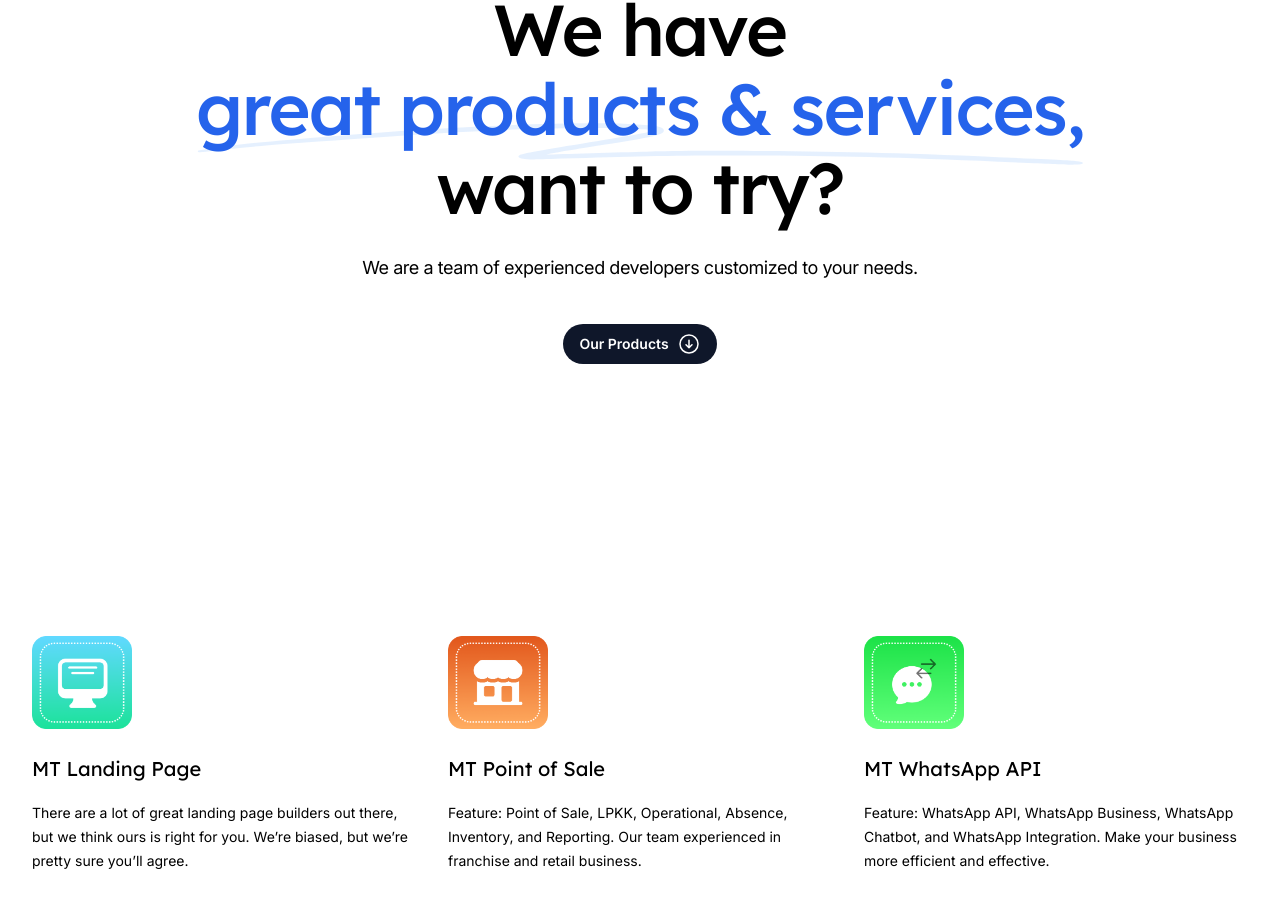
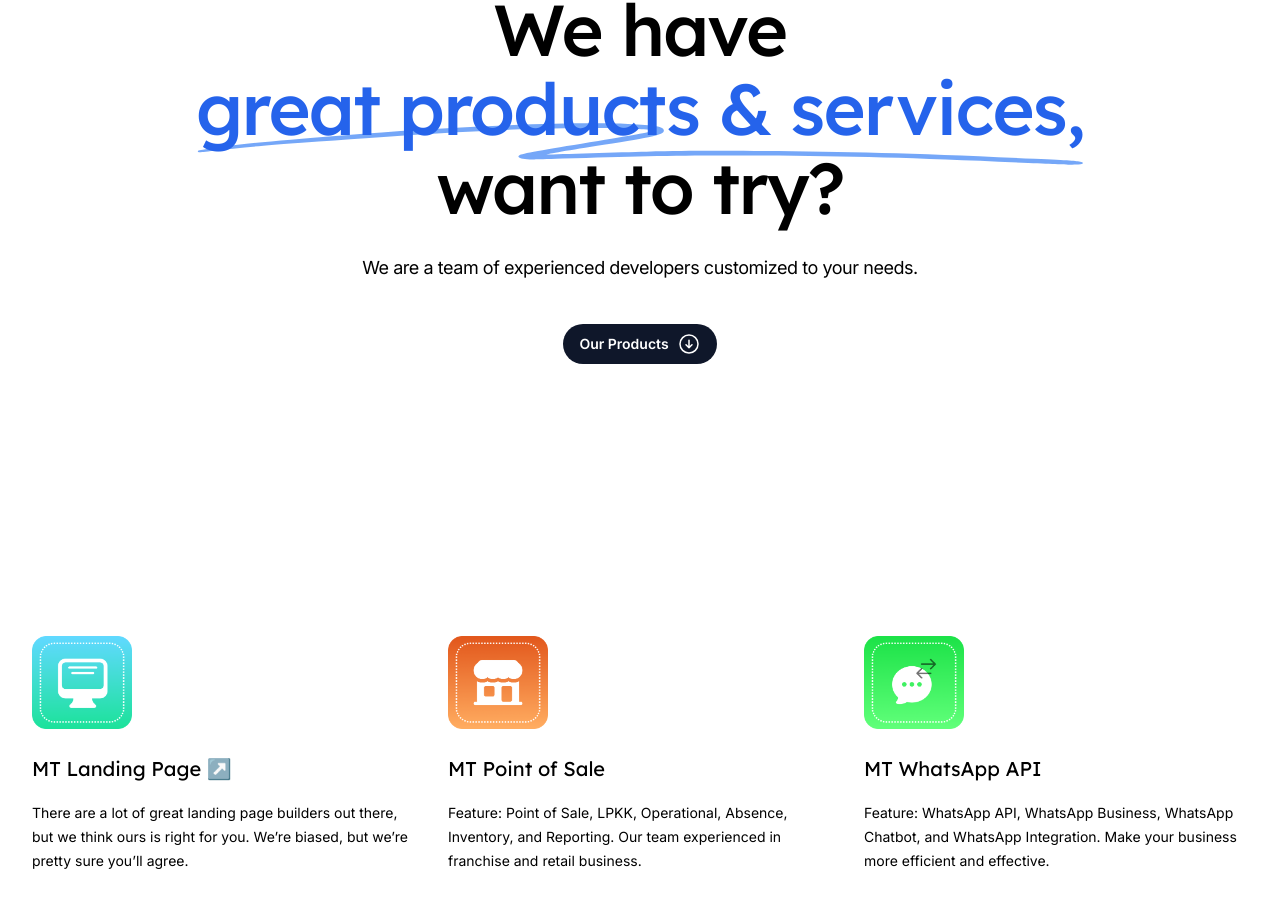
Before and after one commit to maventama/mt_landing_2, a Next.js app: page / in a window 1280 px wide. Shown: the part 258-1169 px from the top of the page. Built offline with nearby package versions, Linux system fonts and the light colour scheme.

Commit message:
Update Hero and SecondaryFeatures components

```diff
--- a/src/components/Hero.jsx
+++ b/src/components/Hero.jsx
@@ -18,7 +18,7 @@ export function Hero() {
           <svg
             aria-hidden="true"
             viewBox="0 0 418 42"
-            className="absolute left-0 top-2/3 h-[0.58em] w-full fill-blue-100/70"
+            className="absolute left-0 top-2/3 h-[0.58em] w-full fill-blue-500/70"
             preserveAspectRatio="none"
           >
             <path d="M203.371.916c-26.013-2.078-76.686 1.963-124.73 9.946L67.3 12.749C35.421 18.062 18.2 21.766 6.004 25.934 1.244 27.561.828 27.778.874 28.61c.07 1.214.828 1.121 9.595-1.176 9.072-2.377 17.15-3.92 39.246-7.496C123.565 7.986 157.869 4.492 195.942 5.046c7.461.108 19.25 1.696 19.17 2.582-.107 1.183-7.874 4.31-25.75 10.366-21.992 7.45-35.43 12.534-36.701 13.884-2.173 2.308-.202 4.407 4.442 4.734 2.654.187 3.263.157 15.593-.78 35.401-2.686 57.944-3.488 88.365-3.143 46.327.526 75.721 2.23 130.788 7.584 19.787 1.924 20.814 1.98 24.557 1.332l.066-.011c1.201-.203 1.53-1.825.399-2.335-2.911-1.31-4.893-1.604-22.048-3.261-57.509-5.556-87.871-7.36-132.059-7.842-23.239-.254-33.617-.116-50.627.674-11.629.54-42.371 2.494-46.696 2.967-2.359.259 8.133-3.625 26.504-9.81 23.239-7.825 27.934-10.149 28.304-14.005.417-4.348-3.529-6-16.878-7.066Z" />
--- a/src/components/SecondaryFeatures.jsx
+++ b/src/components/SecondaryFeatures.jsx
@@ -27,6 +27,7 @@ const features = [
     description:
       'There are a lot of great landing page builders out there, but we think ours is right for you. We’re biased, but we’re pretty sure you’ll agree.',
     image: screenshotProfitLoss,
+    url: 'https://landing.maventama.com',
     icon: function ReportingIcon() {
       let id = useId()
       return (
@@ -46,6 +47,7 @@ const features = [
     description:
       'Feature: Point of Sale, LPKK, Operational, Absence, Inventory, and Reporting. Our team experienced in franchise and retail business.',
     image: screenshotInventory,
+    url: '',
     icon: function InventoryIcon() {
       return (
         <>
@@ -64,6 +66,7 @@ const features = [
     description:
       'Feature: WhatsApp API, WhatsApp Business, WhatsApp Chatbot, and WhatsApp Integration. Make your business more efficient and effective.',
     image: screenshotContacts,
+    url: '',
     icon: function ContactsIcon() {
       return (
         <>
@@ -82,6 +85,7 @@ const features = [
     description:
       'Feature: Inventory, Stock, Stock Opname, Purchase, PO, LPB, Reporting, etc. Safety stock, reorder point, and many more.',
     image: screenshotContacts,
+    url: '',
     icon: function ContactsIcon() {
       return (
         <>
@@ -100,6 +104,7 @@ const features = [
     description:
       'A lot of templates, easy to use, and very stylish. Very cool. Fast in moment. You can use it anywhere without queuing.',
     image: screenshotContacts,
+    url: '',
     icon: function ContactsIcon() {
       return (
         <>
@@ -118,6 +123,7 @@ const features = [
     description:
       'Audit and Assesment scoring for your business. Get real-time data and reports. Make your business more efficient and effective.',
     image: screenshotContacts,
+    url: '',
     icon: function ContactsIcon() {
       return (
         <>
@@ -136,6 +142,7 @@ const features = [
     description:
       'Feature: HRIS, Payroll, Absence, Operational, and Reporting. Productivity and efficiency for your business.',
     image: screenshotContacts,
+    url: '',
     icon: function ContactsIcon() {
       return (
         <>
@@ -154,6 +161,7 @@ const features = [
     description:
       'Feature: Property, Tenant, Rent, Operational, and Reporting. Make your property more efficient and effective.',
     image: screenshotContacts,
+    url: '',
     icon: function ContactsIcon() {
       return (
         <>
@@ -172,6 +180,7 @@ const features = [
     description:
       'Feature: LMS, E-Learning, Course, Student, Teacher, and Reporting. Make your learning system more efficient and effective.',
     image: screenshotContacts,
+    url: '',
     icon: function ContactsIcon() {
       return (
         <>
@@ -190,6 +199,7 @@ const features = [
     description:
       'Feature: Blast WhatsApp Image Ticket, QR Code, and Reporting. Make your event more efficient and effective.',
     image: screenshotContacts,
+    url: '',
     icon: function ContactsIcon() {
       return (
         <>
@@ -210,6 +220,7 @@ let customFeature = {
     description:
       'Let make it happen. We can help you to build your custom request. Price is negotiable.',
     image: screenshotContacts,
+    url: '',
     icon: function ContactsIcon() {
       return (
         <>
@@ -306,10 +317,9 @@ function FeaturesDesktop() {
                 feature={{
                   ...feature,
                   name: (
-                    <Tab className="ui-not-focus-visible:outline-none">
-                      <span className="absolute inset-0" />
-                      {feature.name}
-                    </Tab>
+                      <a target='_blank' href={feature.url ? feature.url : '#'}>
+                        {feature.name} {feature.url ? '↗️' : ''}
+                      </a>
                   ),
                 }}
                 isActive="1"
```
